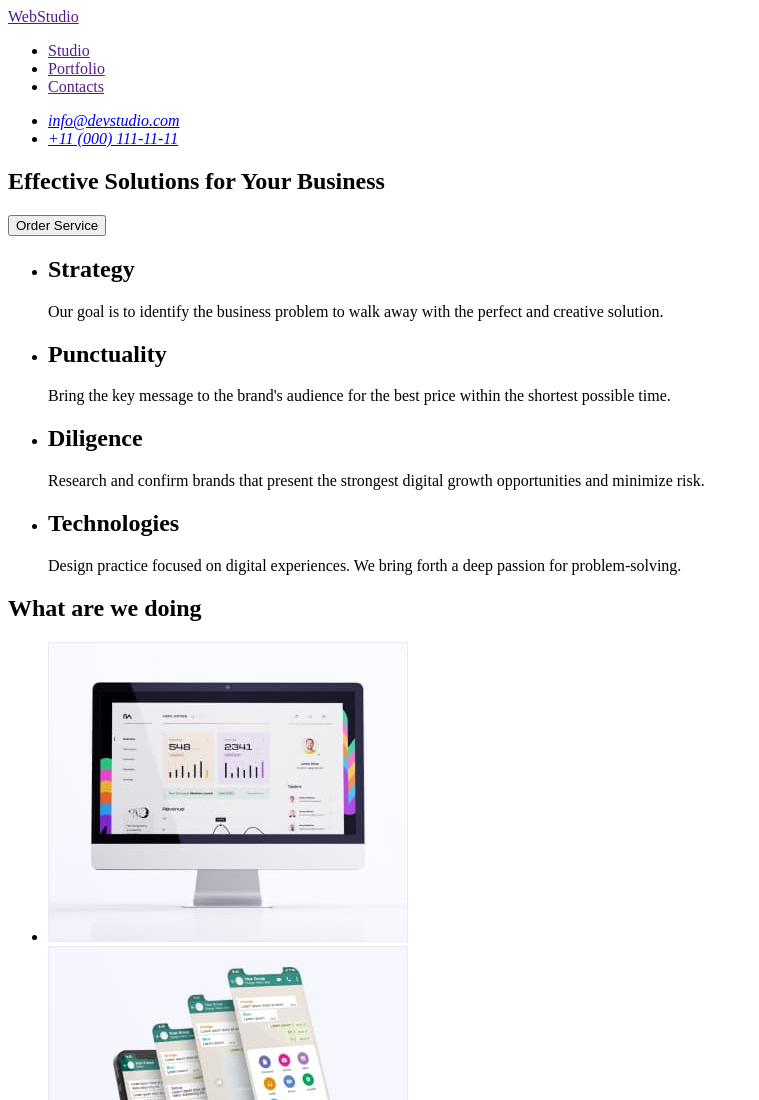
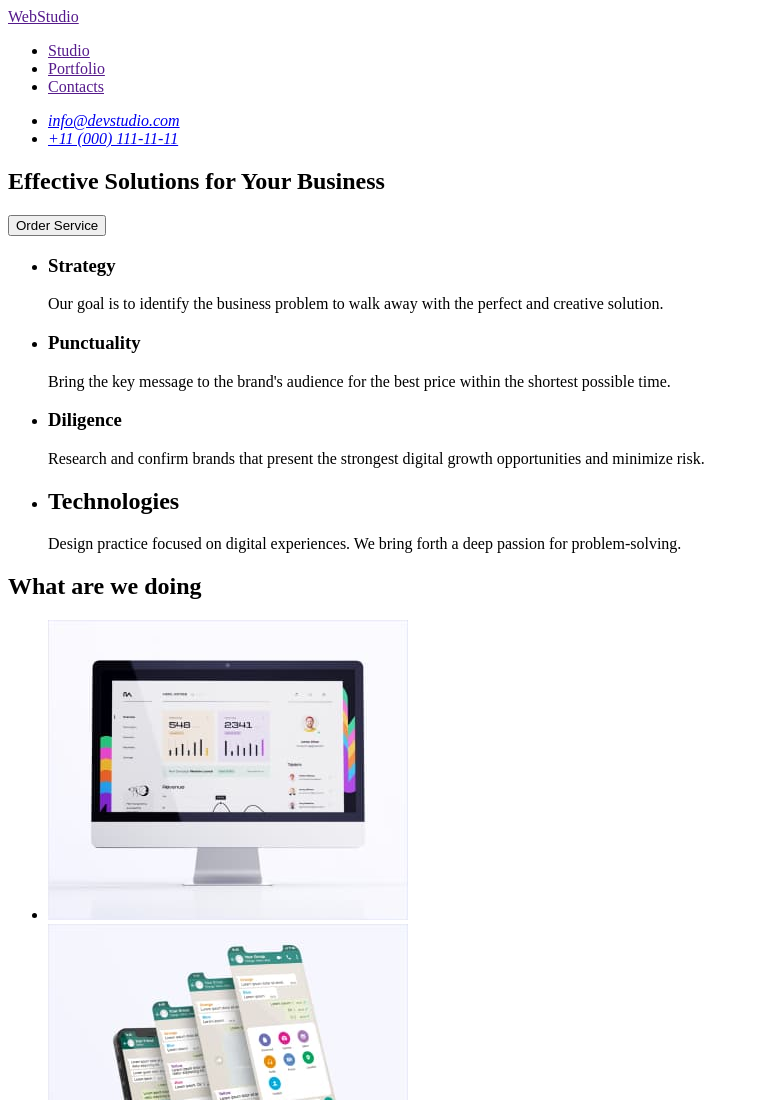
Before and after one commit to Olena2583/goit-markup-hw-01, a plain HTML site: page index.html in a window 1280 px wide. Shown: the top 1100 px of the page, without its empty margins (0-759 px from the left). Drawn offline with Linux system fonts and the light colour scheme.

Commit message:
add html

```diff
--- a/index.html
+++ b/index.html
@@ -30,23 +30,24 @@
       </section>
 
       <section>
+        <h2 hidden>target</h2>
         <ul>
           <li>
-            <h2>Strategy</h2>
+            <h3>Strategy</h3>
             <p>
               Our goal is to identify the business problem to walk away with the
               perfect and creative solution.
             </p>
           </li>
           <li>
-            <h2>Punctuality</h2>
+            <h3>Punctuality</h3>
             <p>
               Bring the key message to the brand's audience for the best price
               within the shortest possible time.
             </p>
           </li>
           <li>
-            <h2>Diligence</h2>
+            <h3>Diligence</h3>
             <p>
               Research and confirm brands that present the strongest digital
               growth opportunities and minimize risk.
```
